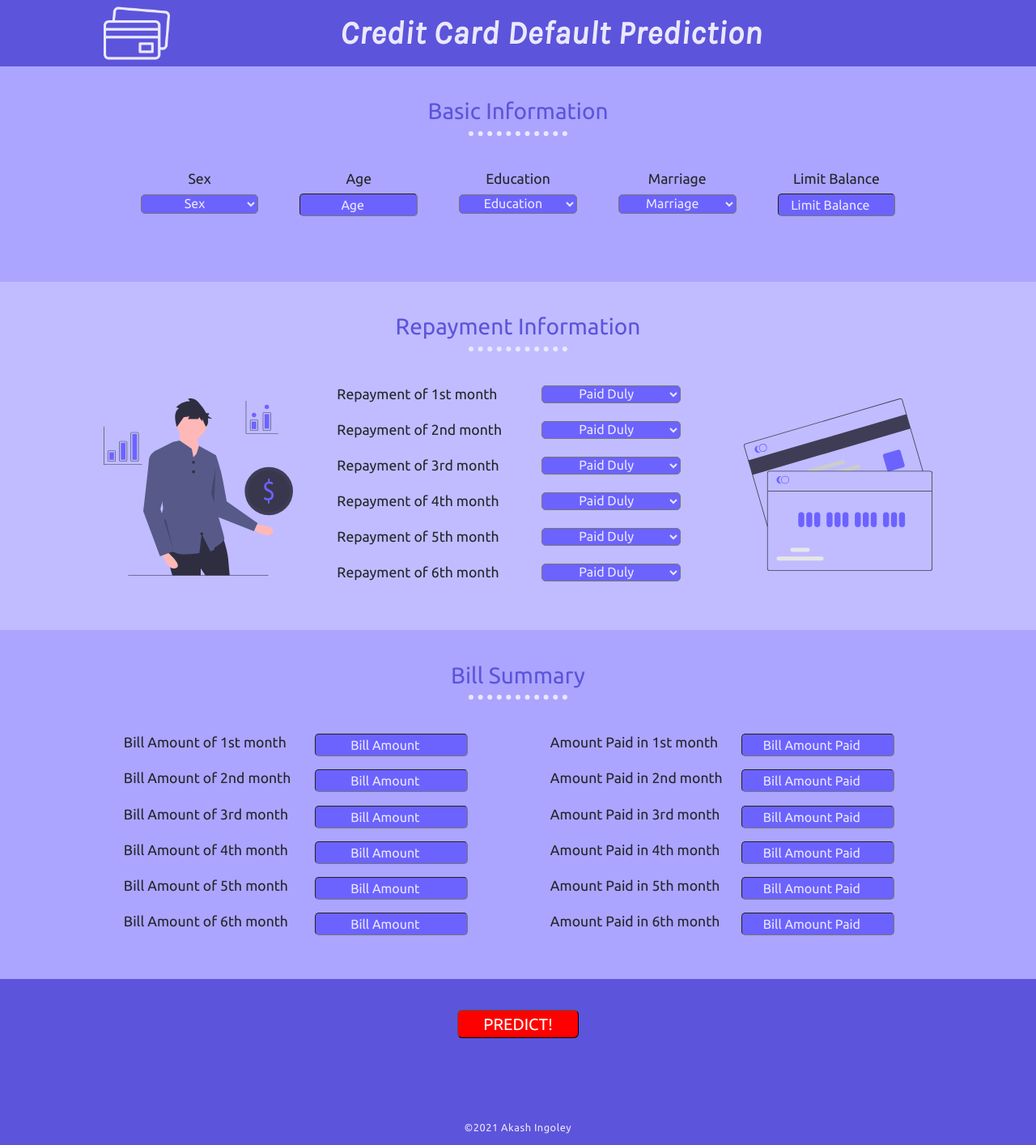
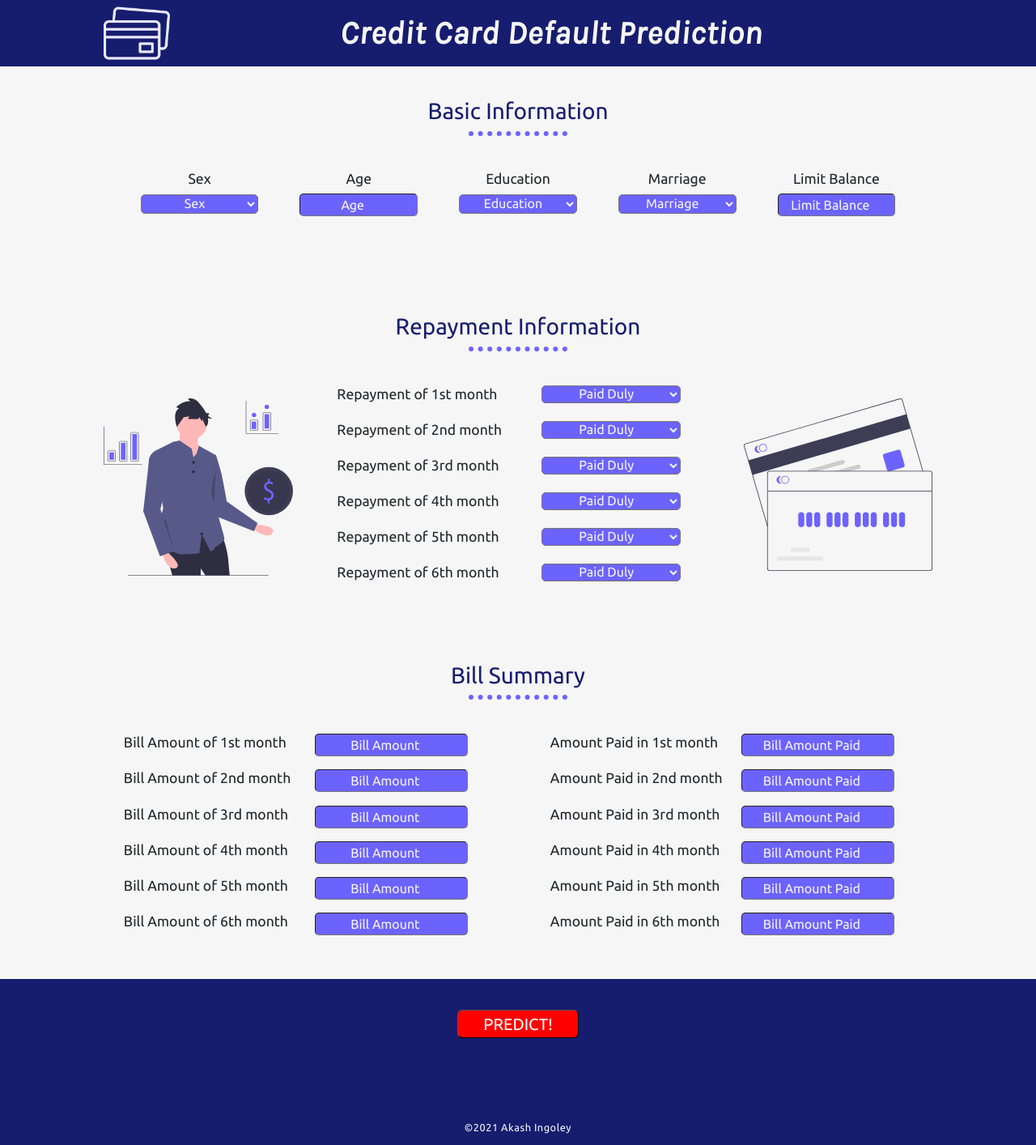
Before and after one commit to akashingoley/CC-Default-Prediction, a Flask app: page / in a window 1280 px wide. Shown: the whole page at 81% size. Run offline with Flask 2, Linux system fonts and the light colour scheme; parts of the project's set-up code (start-up, migrations or seed data) failed here and were passed over.

Commit message:
New background colour and correction of alignment

```diff
--- a/static/css/style.css
+++ b/static/css/style.css
@@ -1,5 +1,5 @@
 body {
-    background-color: #ABA5FF;
+    background-color: #F6F6F6;
     text-align: center;
     margin: 0%;
     font-family: 'Ubuntu';
@@ -10,19 +10,19 @@ body {
 
 h1 {
     margin: auto auto auto 0%;
-    color: #EAE8FF;
+    color: #f6f6f6;
     font-family: 'Karla';
     font-weight: 600;
     letter-spacing: 1px;
 }
 
 h2 {
-    color: #EAE8FF;
-    border-bottom: 1px solid #d5d2ff;
+    color: #f6f6f6;
+    border-bottom: 1px solid #eaeaea;
 }
 
 h3 {
-    color: #5c54da;
+    color: #161D6F;
 }
 
 h4 {
@@ -32,7 +32,7 @@ h4 {
 hr {
     border-style: dotted none none;
     border-width: 6px;
-    border-color: #EAE8FF;
+    border-color: #6C63FF;
     width: 12%;
     margin: auto;
 }
@@ -41,16 +41,12 @@ hr {
     padding: 3% 10%;
 }
 
-.bg-color {
-    background-color: #c0bcff;
-}
-
 /* Title Section */
 
 #title {
     display: flex;
     justify-content: center;
-    background-color: #5c54da;
+    background-color: #161D6F;
     padding: 0% 10%;
 }
 
@@ -67,7 +63,7 @@ hr {
 .intake {
     background-color: #6C63FF;
     text-align: center;
-    color: #EAE8FF;
+    color: #f6f6f6;
     border-radius: 5px;
     border-width: 1.5px;
     padding: 1px;
@@ -75,7 +71,7 @@ hr {
 }
 
 input::placeholder {
-    color: #EAE8FF;
+    color: #f6f6f6;
 }
 
 /* Payment info */
@@ -100,7 +96,7 @@ input::placeholder {
 
 .payment-info select {
     background-color: #6C63FF;
-    color: #EAE8FF;
+    color: #f6f6f6;
     border-radius: 5px;
     text-align: center;
     border-width: 1.5px;
@@ -112,7 +108,7 @@ input::placeholder {
 
 .payment-info input {
     background-color: #6C63FF;
-    color: #EAE8FF;
+    color: #f6f6f6;
     border-radius: 5px;
     width: 40%;
     text-align: center;
@@ -124,7 +120,7 @@ input::placeholder {
 /* Submit */
 
 .submit {
-    background-color: #5c54da;
+    background-color: #161D6F;
 }
 
 .btn-1 {
@@ -148,8 +144,8 @@ input::placeholder {
 /* Footer */
 
 .footer {
-    background-color: #5c54da;
-    color: #EAE8FF;
+    background-color: #161D6F;
+    color: #f6f6f6;
     padding-top: 5%;
     padding-bottom: .5%;
 }
@@ -169,11 +165,11 @@ h5 {
 }
 
 .prediction-text {
-    font-size: 2rem;
-    padding: 3%;
+    font-size: 1.8rem;
+    padding: 2%;
     letter-spacing: 2px;
-    color: #EAE8FF;
-    margin: 2% auto;
+    color: #f6f6f6;
+    margin: 1% auto;
     position: relative;
     background-color: black;
     animation: text 3s 1;
@@ -182,7 +178,7 @@ h5 {
 
 .prediction-answer {
     padding: 2%;
-    font-size: 2rem;
+    font-size: 1.8rem;
     color: #6C63FF;
 }
 
@@ -237,7 +233,7 @@ h5 {
     }
 
     .prediction-text , .prediction-answer{
-        font-size: 1.7rem;
+        font-size: 1.5rem;
     }
 
     .reset{
--- a/templates/index.html
+++ b/templates/index.html
@@ -4,9 +4,11 @@
 
 <head>
     <meta charset="UTF-8">
-    <title>Machine Learning API</title>
+    <title>Credit Card Default</title>
+    <!-- Bootsrap css -->
     <link rel="stylesheet" href="https://cdn.jsdelivr.net/npm/bootstrap@4.6.1/dist/css/bootstrap.min.css"
         integrity="sha384-zCbKRCUGaJDkqS1kPbPd7TveP5iyJE0EjAuZQTgFLD2ylzuqKfdKlfG/eSrtxUkn" crossorigin="anonymous">
+    <!-- style css -->
     <link rel="stylesheet" href="..//static/css/style.css" type="text/css" />
 
     <!-- Fonts -->
@@ -80,17 +82,17 @@
         <!-- Repayment Information and images -->
         <section id="repayment">
 
-            <div class="container-fluid bg-color">
+            <div class="container-fluid ">
                 <h3>Repayment Information</h2>
                     <hr>
                     <div class="row justify-content-around">
 
-                        <div class="col-lg-3 col-md-6 col-sm-6 payment-col">
+                        <div class="col-lg-3 col-md-6 col-sm-6 col-sm-6 payment-col">
                             <img src="{{ url_for('static', filename='./images/undraw/undraw_personal_finance_tqcd.svg') }}"
                                 class="svg-img">
                         </div>
 
-                        <div class="col-lg-6 col-md-12 payment-col">
+                        <div class="col-lg-6 col-md-8 col-sm-10 payment-col">
 
                             <div class="payment-info">
                                 <h4>Repayment of 1st month</h4>
@@ -184,7 +186,7 @@
 
                         </div>
 
-                        <div class="col-lg-3 col-md-6 col-sm-6 payment-col">
+                        <div class="col-lg-3 col-md-5 col-sm-6 payment-col">
                             <img src="{{ url_for('static', filename='./images/undraw/undraw_Credit_card_re_blml.svg') }}"
                                 class="svg-img">
                         </div>
@@ -198,9 +200,9 @@
             <div class="container-fluid">
                 <h3>Bill Summary</h3>
                 <hr>
-                <div class="row">
+                <div class="row justify-content-around">
 
-                    <div class="col-lg-6 payment-col">
+                    <div class="col-lg-6 col-md-8 col-sm-10 payment-col">
 
                         <div class="payment-info">
                             <h4>Bill Amount of 1st month</h4>
@@ -229,7 +231,7 @@
 
                     </div>
 
-                    <div class="col-lg-6 payment-col">
+                    <div class="col-lg-6 col-md-8 col-sm-10 payment-col">
 
                         <div class="payment-info">
                             <h4>Amount Paid in 1st month</h4>
```
Also changed, not shown: templates/result.html (+5 -3 lines).
